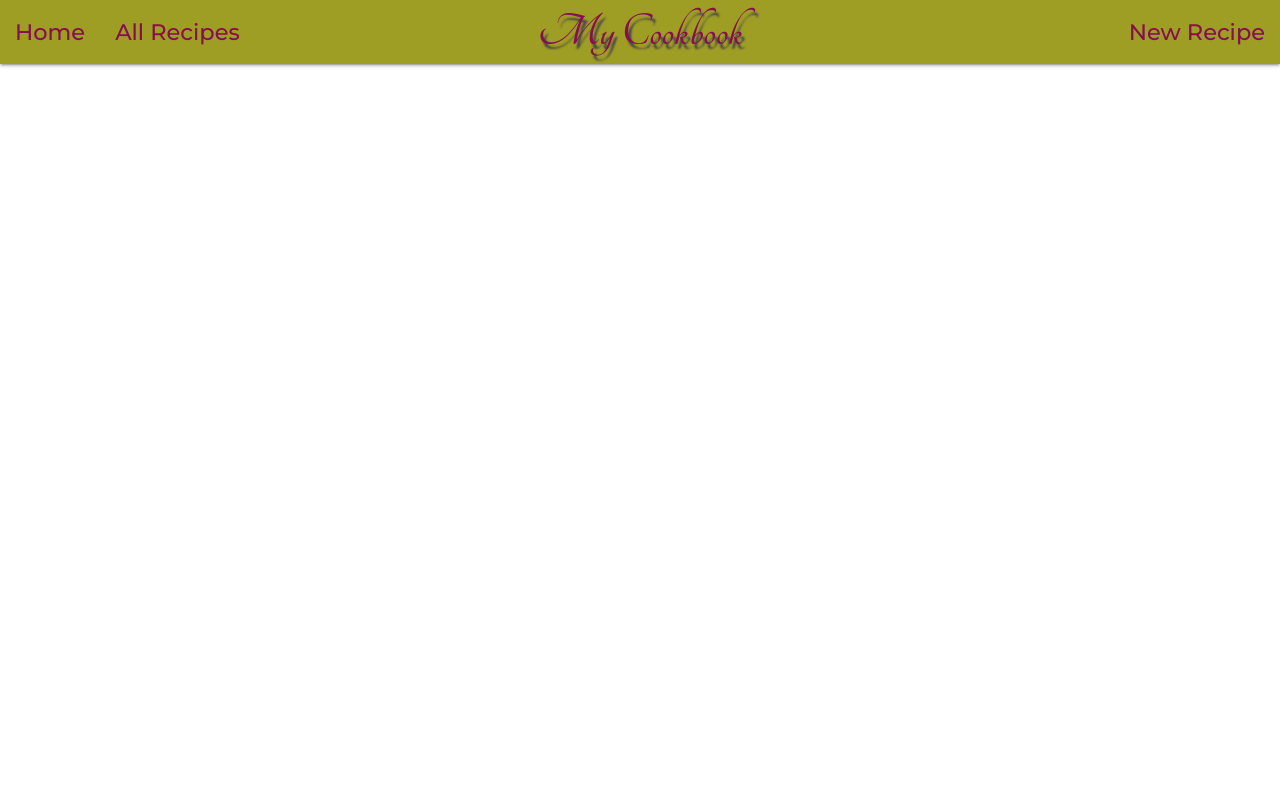
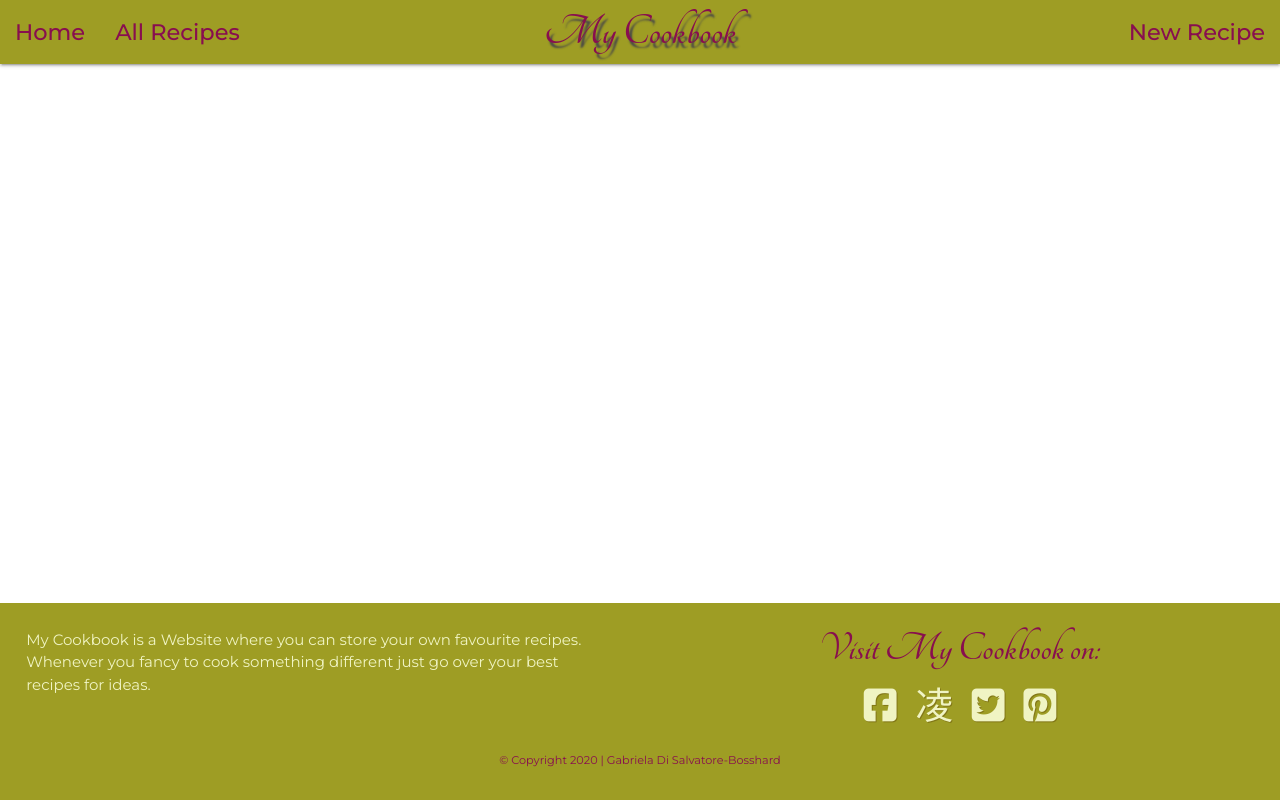
Before and after one commit to 2tracks/DCDMilestone_Project-Cookbook, a Flask app: page / in a window 1280 px wide. Run offline with Flask 2, Linux system fonts and the light colour scheme; data that the repository does not hold is empty; some libraries are stand-ins or nearby versions.

Commit message:
Added footer to base.html and footer-styles to style.css

```diff
--- a/static/css/style.css
+++ b/static/css/style.css
@@ -1,10 +1,16 @@
 @import url('https://fonts.googleapis.com/css2?family=Montserrat:wght@200;400;500;700&family=Tangerine:wght@400;700&display=swap');
+
 body{
+    height: 100vh;
     margin: 0;
     padding: 0;
     box-sizing: border-box;
     font-family: 'Montserrat', sans-serif;
+    font-size: 1rem;
 }
+
+/* Navigation */
+
 nav{
     background-color: #9e9d24;
 }
@@ -14,10 +20,77 @@ nav ul li a{
 }
 a.brand-logo{
     font-family: 'Tangerine', cursive;
-    font-size: 3.2rem;
+    font-size: 3rem;
     font-weight: bold;
     text-shadow: 3px 5px 2px #474747;
 }
 .sidenav li a:hover{
     background-color: #f0f4c3!important;
 }
+
+/* Footer */
+
+footer{
+    position: fixed;
+    bottom: 0;
+    left: 0;
+    width: 100%;
+}
+.footer-text{
+    margin: 1rem;
+}
+h4{
+    font-family: 'Tangerine', cursive;
+    font-weight: bold;
+}
+.social-icons{
+    margin-bottom: 1rem;
+}
+.fa-pinterest-square:before {
+    content: "\f0d3";
+    font-size: 2.5rem;
+    margin-left: 0.5rem;
+    text-shadow: 1px 1px #827717;
+}
+.fa-twitter-square:before {
+    content: "\f081";
+    font-size: 2.5rem;
+    margin-left: 0.5rem;
+    text-shadow: 1px 1px #827717;
+}
+.fa-instagram-square:before {
+    content: "\f955";
+    font-size: 2.5rem;
+    margin-left: 0.5rem;
+    text-shadow: 1px 1px #827717;
+}
+.fa-facebook-square:before {
+    content: "\f082";
+    font-size: 2.5rem;
+    text-shadow: 1px 1px #827717;
+}
+.copyright{
+    font-size: 0.75rem;
+}
+
+/* Media queries */
+
+@media only screen and (min-width: 992px) {
+
+    .footer-text{
+        margin: 1.7rem 1rem 1rem 1rem;
+    }
+    h4{
+        font-size: 2.8rem;
+    }
+    .fa-pinterest-square:before {
+        margin-left: 1rem;
+    }
+    .fa-twitter-square:before {
+        margin-left: 1rem;
+    }
+    .fa-instagram-square:before {
+       margin-left: 1rem;
+    }
+
+}
--- a/templates/base.html
+++ b/templates/base.html
@@ -5,6 +5,7 @@
     <meta name="viewport" content="width=device-width, initial-scale=1.0">
     <meta http-equiv="X-UA-Compatible" content="ie=edge">
     <title>My Cookbook</title>
+    <script src="https://kit.fontawesome.com/1c5b9f5e33.js" crossorigin="anonymous"></script>
     <link href="https://fonts.googleapis.com/icon?family=Material+Icons" rel="stylesheet">
     <link rel="stylesheet" href="https://cdnjs.cloudflare.com/ajax/libs/materialize/1.0.0/css/materialize.min.css">
     <link rel="stylesheet" href="{{url_for('static', filename='css/style.css')}}">
@@ -41,7 +42,29 @@
     <div class="container">
     {% block content %}
     {% endblock %}
+
     </div>
+
+    <footer class="lime darken-3">
+        <div class="row">
+            <div class="col s12 m6">
+                <p class="footer-text lime-text text-lighten-4">My Cookbook is a  Website where you can store your own favourite recipes.
+                 Whenever you fancy to cook something different just go over your best recipes for ideas.</p>
+            </div>
+            <div class="col s12 m6">
+                <h4 class="center text-bold pink-text text-darken-4">Visit My Cookbook on:</h4>
+                <div class="center social-icons">
+                    <a href="https://www.facebook.com" target="_blank"><i class="fab fa-facebook-square lime-text text-lighten-4"></i></a>
+                    <a href="https://www.instagram.com" target="_blank"><i class="fab fa-instagram-square lime-text text-lighten-4"></i></a>
+                    <a href="https://twitter.com/explore" target="_blank"><i class="fab fa-twitter-square lime-text text-lighten-4"></i></a>
+                    <a href="https://www.pinterest.co.uk/" target="_blank"><i class="fab fa-pinterest-square lime-text text-lighten-4"></i></a>
+                </div>
+            </div>
+            <div class="col s12">
+                <p class="copyright center-align pink-text text-darken-4">&copy; Copyright 2020 | Gabriela Di Salvatore-Bosshard</p>
+            </div>
+        </div>
+    </footer>
 
 
     <script src="https://cdnjs.cloudflare.com/ajax/libs/jquery/3.2.1/jquery.min.js"></script>
```
